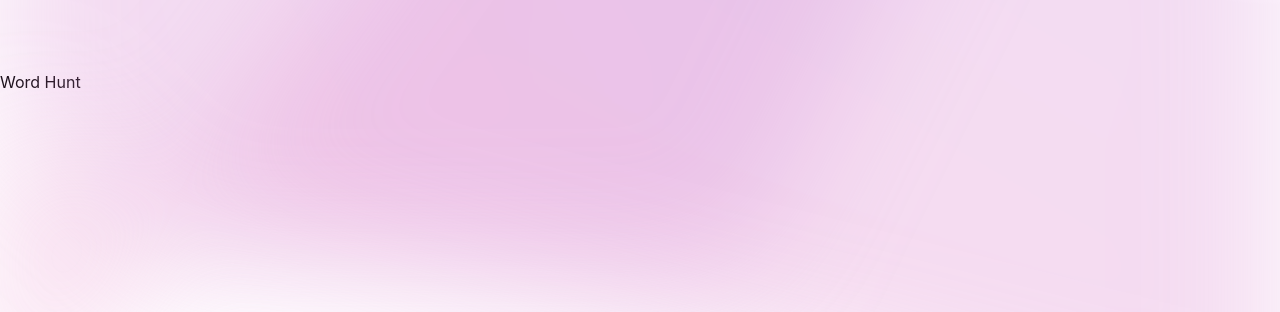
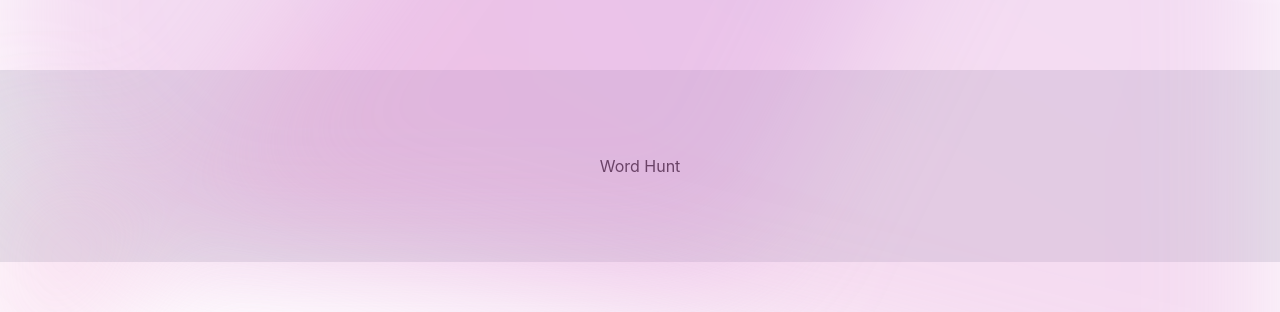
Before and after one commit to devJohnA/ShopLink, a React (Vite) app: page / in a window 1280 px wide. Shown: the part 2220-2532 px from the top of the page. Built offline with nearby package versions, Linux system fonts and the light colour scheme.

Commit message:
Update Footer.jsx

```diff
--- a/src/components/Footer.jsx
+++ b/src/components/Footer.jsx
@@ -3,7 +3,7 @@ import "../App.css";
 const Footer = () => {
   return (
     <div className="header">
-      <span className="title">Word Hunt</span>
+      <span className="flex items-center justify-center h-48 bg-gray-200">Word Hunt</span>
     </div>
   );
 };
```
